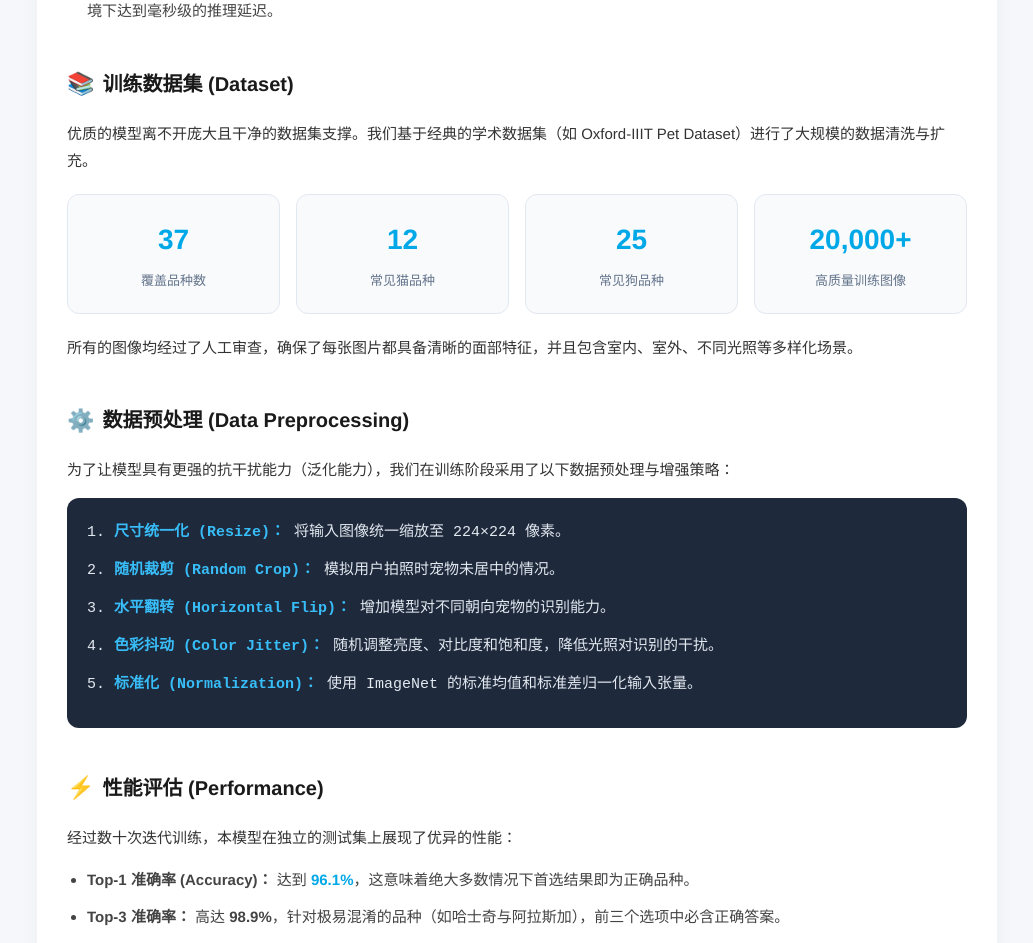
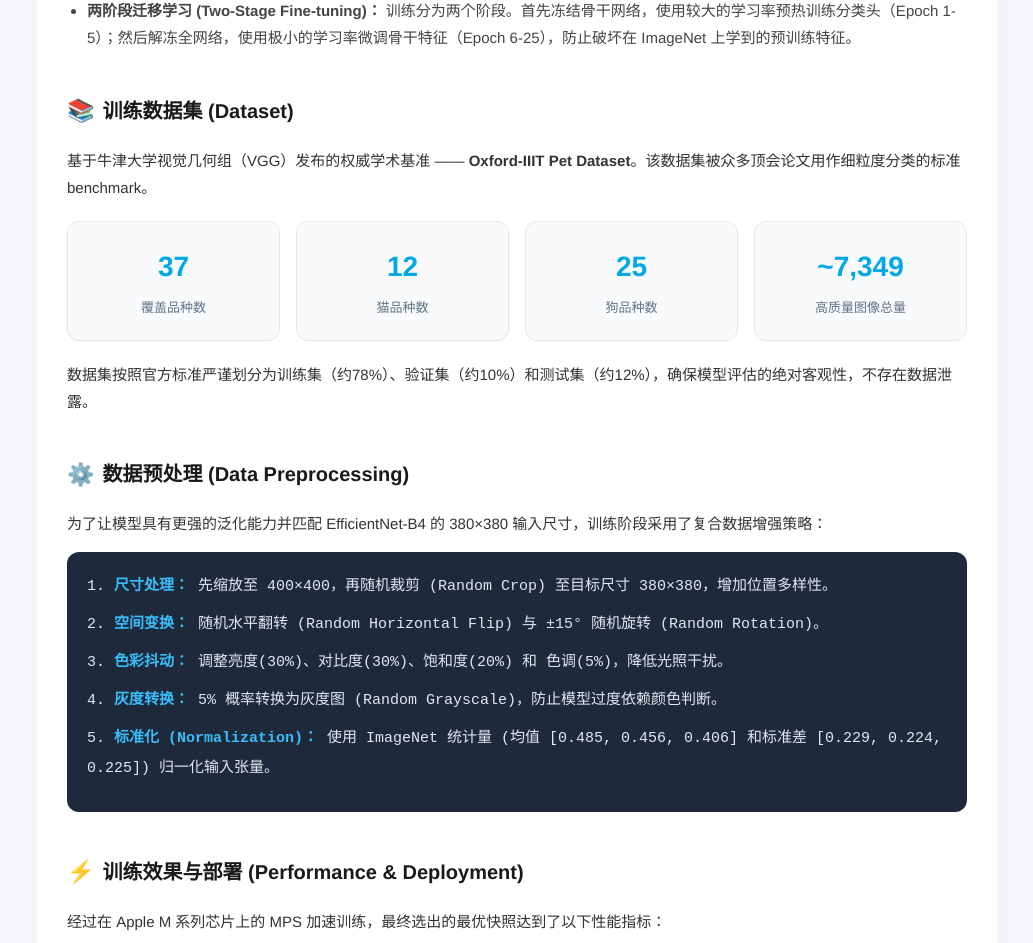
Before and after one commit to jumx0202/PetsSystemFrontend, a Vue app: page /ai-model-info in a window 1280 px wide. Shown: the part 470-1413 px from the top of the page, without its empty margins (123-1156 px from the left). Built offline with nearby package versions, Linux system fonts and the light colour scheme; the HTML template or start-up script is replaced by a standard one.

Commit message:
feat: 更新AI白皮书页面内容

```diff
--- a/src/views/AiModelInfo.vue
+++ b/src/views/AiModelInfo.vue
@@ -23,11 +23,11 @@
             <span class="icon">🧠</span> 模型选择与架构 (Model Architecture)
           </h2>
           <p>
-            我们选用了基于 <strong>ResNet50（残差网络）</strong> 架构进行深度特征提取，并在顶层加入全连接分类器完成微调（Fine-tuning）。
+            我们选用了基于 <strong>EfficientNet-B4</strong> 架构进行深度特征提取与迁移学习。EfficientNet 是计算机视觉领域极具代表性的轻量高精模型，通过复合缩放方法（Compound Scaling）在网络深度、宽度和分辨率之间取得了绝佳的平衡。
           </p>
           <ul>
-            <li><strong>为什么选择 ResNet50？</strong> 传统的深层网络容易出现梯度消失或爆炸问题，而 ResNet 引入的“残差连接 (Skip Connection)”允许网络加深到 50 层以上，提取出极其丰富的动物皮毛纹理和骨骼轮廓特征。</li>
-            <li><strong>轻量化考量：</strong> 为了保证用户上传图片后的极速响应，我们在导出 ONNX 格式时对模型参数进行了量化压缩，使其能够在普通 CPU 环境下达到毫秒级的推理延迟。</li>
+            <li><strong>为什么选择 EfficientNet-B4？</strong> 相较于早期的 ResNet 系列，B4 节点在仅消耗约 19M 参数量的前提下，提供了极强的细粒度品种区分能力（如区分各种相近的猫狗）。</li>
+            <li><strong>两阶段迁移学习 (Two-Stage Fine-tuning)：</strong> 训练分为两个阶段。首先冻结骨干网络，使用较大的学习率预热训练分类头（Epoch 1-5）；然后解冻全网络，使用极小的学习率微调骨干特征（Epoch 6-25），防止破坏在 ImageNet 上学到的预训练特征。</li>
           </ul>
         </div>
 
@@ -37,7 +37,7 @@
             <span class="icon">📚</span> 训练数据集 (Dataset)
           </h2>
           <p>
-            优质的模型离不开庞大且干净的数据集支撑。我们基于经典的学术数据集（如 Oxford-IIIT Pet Dataset）进行了大规模的数据清洗与扩充。
+            基于牛津大学视觉几何组（VGG）发布的权威学术基准 —— <strong>Oxford-IIIT Pet Dataset</strong>。该数据集被众多顶会论文用作细粒度分类的标准 benchmark。
           </p>
           <div class="stats-grid">
             <div class="stat-item">
@@ -46,19 +46,19 @@
             </div>
             <div class="stat-item">
               <div class="stat-num">12</div>
-              <div class="stat-desc">常见猫品种</div>
+              <div class="stat-desc">猫品种数</div>
             </div>
             <div class="stat-item">
               <div class="stat-num">25</div>
-              <div class="stat-desc">常见狗品种</div>
+              <div class="stat-desc">狗品种数</div>
             </div>
             <div class="stat-item">
-              <div class="stat-num">20,000+</div>
-              <div class="stat-desc">高质量训练图像</div>
+              <div class="stat-num">~7,349</div>
+              <div class="stat-desc">高质量图像总量</div>
             </div>
           </div>
           <p>
-            所有的图像均经过了人工审查，确保了每张图片都具备清晰的面部特征，并且包含室内、室外、不同光照等多样化场景。
+            数据集按照官方标准严谨划分为训练集（约78%）、验证集（约10%）和测试集（约12%），确保模型评估的绝对客观性，不存在数据泄露。
           </p>
         </div>
 
@@ -67,28 +67,28 @@
           <h2 class="block-title">
             <span class="icon">⚙️</span> 数据预处理 (Data Preprocessing)
           </h2>
-          <p>为了让模型具有更强的抗干扰能力（泛化能力），我们在训练阶段采用了以下数据预处理与增强策略：</p>
+          <p>为了让模型具有更强的泛化能力并匹配 EfficientNet-B4 的 380×380 输入尺寸，训练阶段采用了复合数据增强策略：</p>
           <div class="code-block">
-            <div class="code-line">1. <strong>尺寸统一化 (Resize)：</strong> 将输入图像统一缩放至 224×224 像素。</div>
-            <div class="code-line">2. <strong>随机裁剪 (Random Crop)：</strong> 模拟用户拍照时宠物未居中的情况。</div>
-            <div class="code-line">3. <strong>水平翻转 (Horizontal Flip)：</strong> 增加模型对不同朝向宠物的识别能力。</div>
-            <div class="code-line">4. <strong>色彩抖动 (Color Jitter)：</strong> 随机调整亮度、对比度和饱和度，降低光照对识别的干扰。</div>
-            <div class="code-line">5. <strong>标准化 (Normalization)：</strong> 使用 ImageNet 的标准均值和标准差归一化输入张量。</div>
+            <div class="code-line">1. <strong>尺寸处理：</strong> 先缩放至 400×400，再随机裁剪 (Random Crop) 至目标尺寸 380×380，增加位置多样性。</div>
+            <div class="code-line">2. <strong>空间变换：</strong> 随机水平翻转 (Random Horizontal Flip) 与 ±15° 随机旋转 (Random Rotation)。</div>
+            <div class="code-line">3. <strong>色彩抖动：</strong> 调整亮度(30%)、对比度(30%)、饱和度(20%) 和 色调(5%)，降低光照干扰。</div>
+            <div class="code-line">4. <strong>灰度转换：</strong> 5% 概率转换为灰度图 (Random Grayscale)，防止模型过度依赖颜色判断。</div>
+            <div class="code-line">5. <strong>标准化 (Normalization)：</strong> 使用 ImageNet 统计量 (均值 [0.485, 0.456, 0.406] 和标准差 [0.229, 0.224, 0.225]) 归一化输入张量。</div>
           </div>
         </div>
 
         <!-- 4. 性能表现 -->
         <div class="info-block">
           <h2 class="block-title">
-            <span class="icon">⚡</span> 性能评估 (Performance)
+            <span class="icon">⚡</span> 训练效果与部署 (Performance & Deployment)
           </h2>
           <p>
-            经过数十次迭代训练，本模型在独立的测试集上展现了优异的性能：
+            经过在 Apple M 系列芯片上的 MPS 加速训练，最终选出的最优快照达到了以下性能指标：
           </p>
           <ul>
-            <li><strong>Top-1 准确率 (Accuracy)：</strong> 达到 <span class="highlight">96.1%</span>，这意味着绝大多数情况下首选结果即为正确品种。</li>
-            <li><strong>Top-3 准确率：</strong> 高达 <strong>98.9%</strong>，针对极易混淆的品种（如哈士奇与阿拉斯加），前三个选项中必含正确答案。</li>
-            <li><strong>推理耗时：</strong> 在标准服务器环境下，单张图片的特征推理及响应时间不超过 <span class="highlight">200ms</span>。</li>
+            <li><strong>最终测试集准确率 (Test Accuracy)：</strong> 达到 <span class="highlight">96.09%</span>。这在难度极高的 37 类细粒度分类任务中属于相当优秀的水准。</li>
+            <li><strong>验证集与训练集对比：</strong> 最终轮验证集准确率 94.85%，训练集 99.85%，训练与验证差距维持在合理的 ~5%，说明数据增强起到了良好的正则化作用。</li>
+            <li><strong>ONNX 工程化部署：</strong> 模型采用 PyTorch 2.x 最新的 Dynamo 导出器无损转化为 ONNX 格式。计算图结构仅占用 1MB，模型权重独立为 68MB 文件，搭配 FastAPI + ONNX Runtime 提供极速响应的工业级推理微服务。</li>
           </ul>
         </div>
 
```
